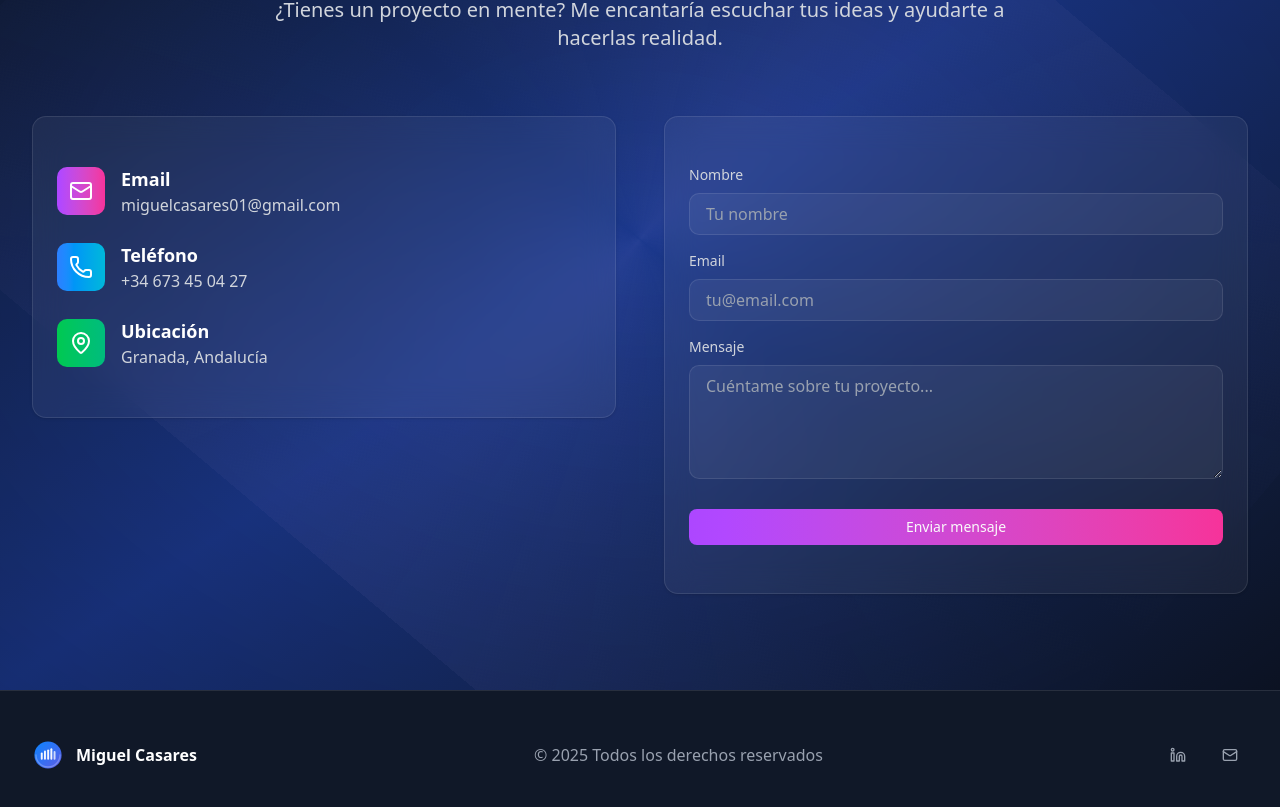
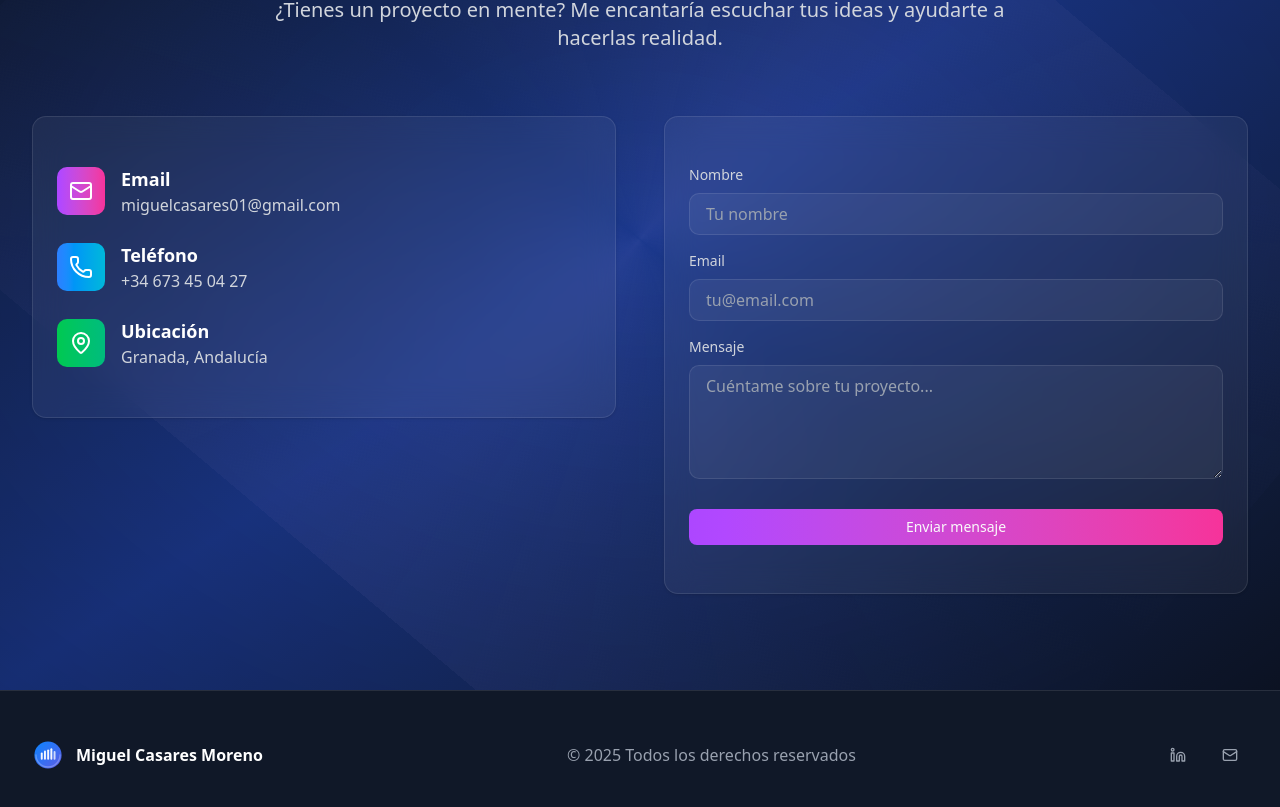
Before and after one commit to alonsoaguirreazorin/portfolio-miguel, a Next.js app: page / in a window 1280 px wide. Shown: the part 4843-5650 px from the top of the page. Built offline with nearby package versions, Linux system fonts and the light colour scheme.

Commit message:
fix footer

```diff
--- a/src/components/Footer.tsx
+++ b/src/components/Footer.tsx
@@ -20,7 +20,7 @@ export default function Footer() {
                 className="object-contain"
               />
             </div>
-            <span className="font-semibold text-white">Miguel Casares</span>
+            <span className="font-semibold text-white">Miguel Casares Moreno</span>
           </div>
           <div className="flex items-center space-x-4">
             <span className="text-gray-400">© {currentYear} Todos los derechos reservados</span>
```
